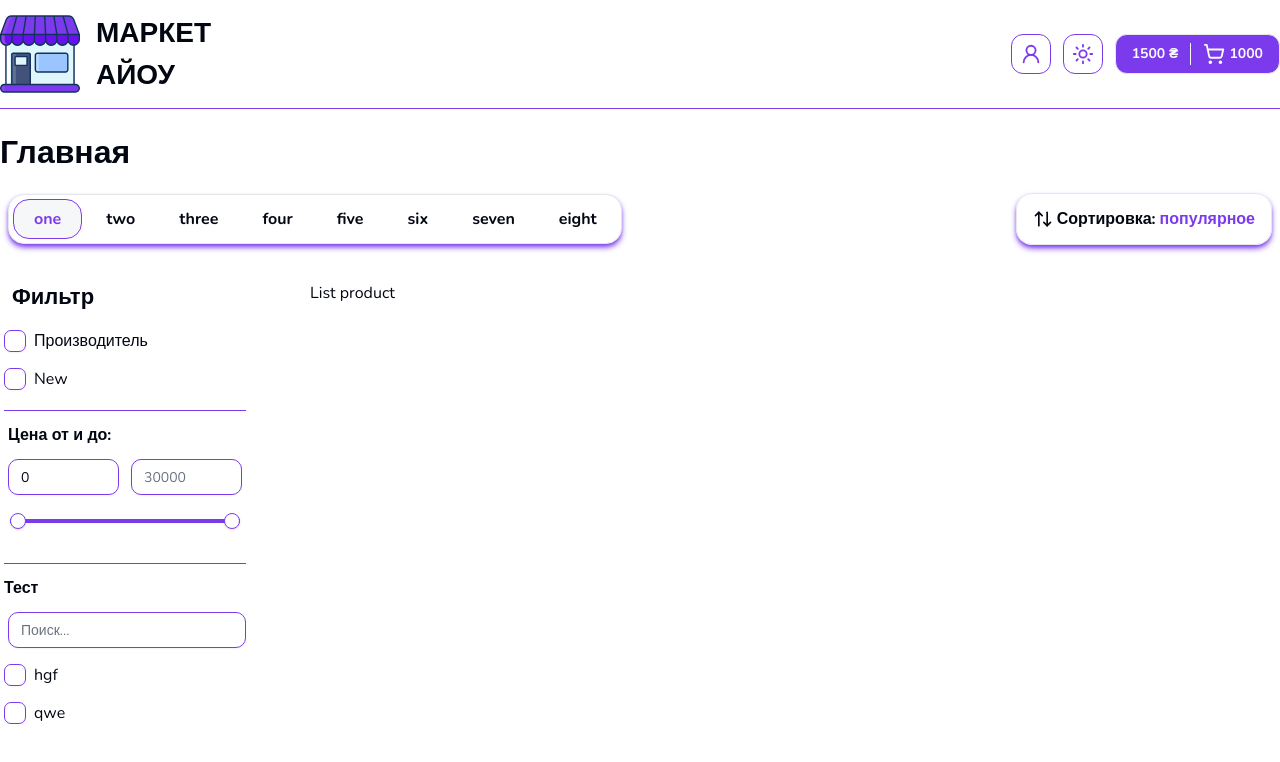
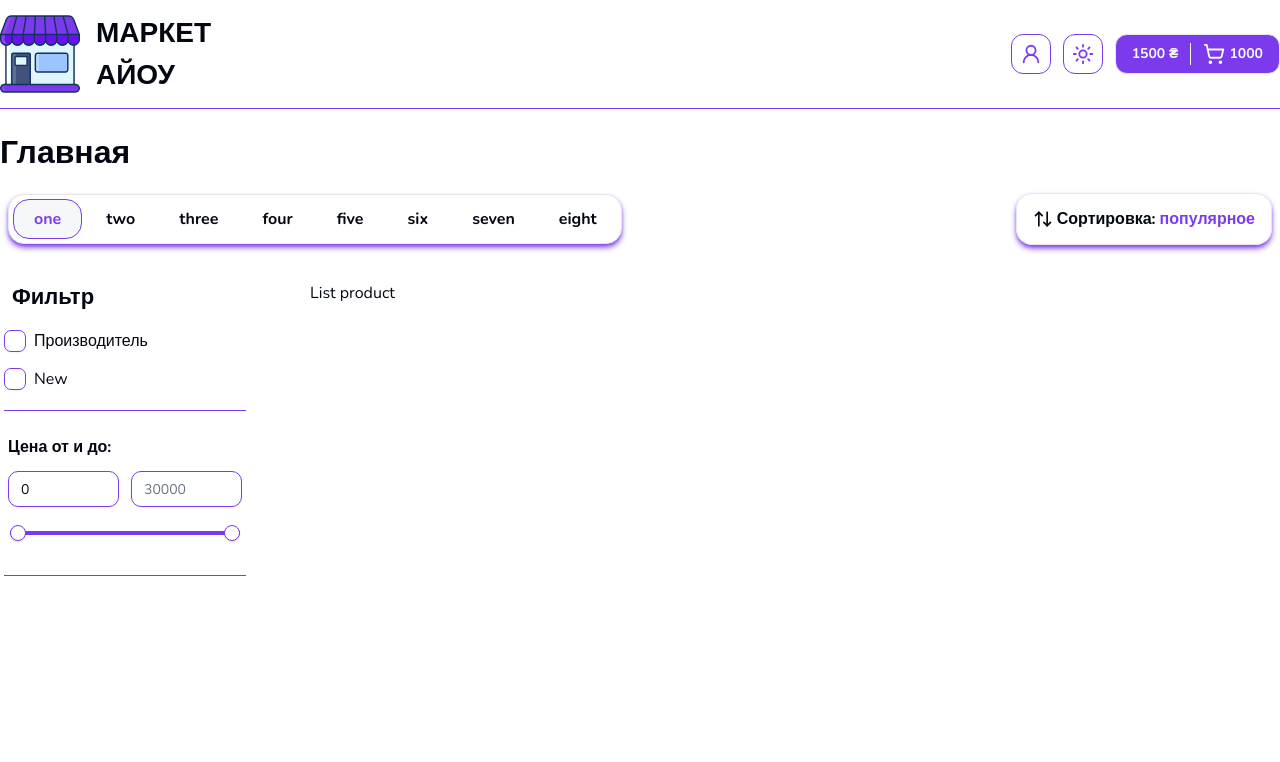
Before and after one commit to smartware10/market.io.frontend, a Next.js app: page / in a window 1280 px wide. Shown: the top 762 px of the page. Built offline with nearby package versions, Linux system fonts and the light colour scheme.

Commit message:
Revert "Add checkbox-filters-group to filters container"
This reverts commit e9d1fd19ca879fa9268dec7bb3fa0f1773d016a5.

```diff
--- a/src/components/shared/filters.tsx
+++ b/src/components/shared/filters.tsx
@@ -1,7 +1,6 @@
 import React from "react";
 import { Title, FilterCheckbox } from "@/components/shared";
 import { Input, RangeSlider } from "@/components/ui";
-import { CheckboxFiltersGroup } from "@/components/shared/checkbox-filters-group";
 
 interface Props {
   className?: string;
@@ -19,7 +18,7 @@ export const Filters: React.FC<Props> = ({ className }) => {
         </div>
 
         <div className={"mt-5 ml-1 mr-1 pb-5 border-y border-y-primary"}>
-          <p className={"font-bold mb-3 mt-3 ml-1"}>Цена от и до:</p>
+          <p className={"font-bold mb-3 mt-6 ml-1"}>Цена от и до:</p>
           <div className={"flex ml-1 mr-1 gap-3 mb-6"}>
             <Input
               type={"number"}
@@ -41,15 +40,6 @@ export const Filters: React.FC<Props> = ({ className }) => {
             />
           </div>
         </div>
-
-        <CheckboxFiltersGroup
-          title={"Тест"}
-          items={[
-            { text: "hgf", value: "3" },
-            { text: "qwe", value: "4" },
-          ]}
-          className={"ml-1 mt-3"}
-        />
       </div>
     </>
   );
```
